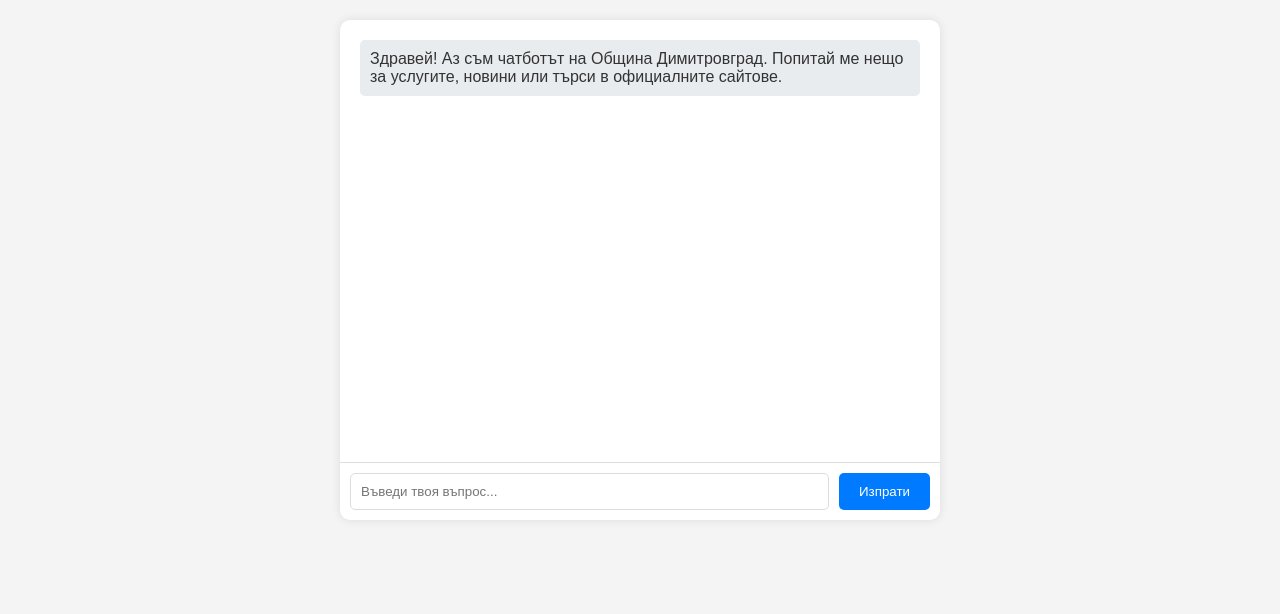
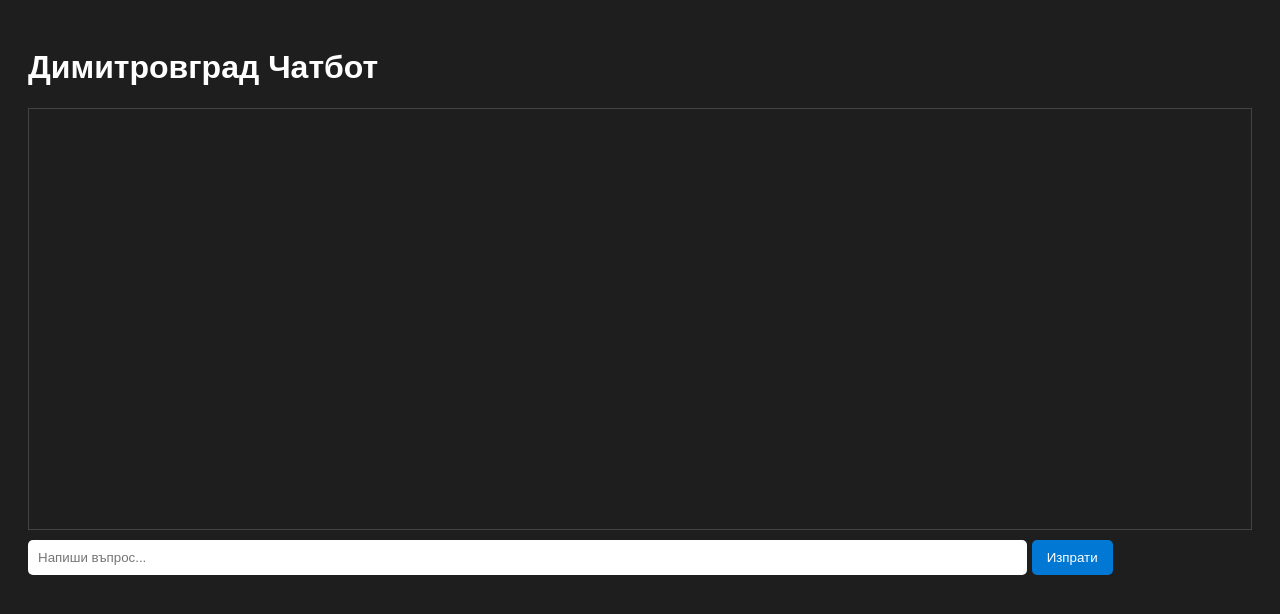
Before and after one commit to Deyan80/dimitrovgrad-chatbot, a Flask app: template templates/index.html in a window 1280 px wide. Shown: the top 614 px of the page. Run offline with Flask 3, Linux system fonts and the light colour scheme; the template is opened without the code that fills it, so the values that code supplies are empty.

Commit message:
Update index.html

```diff
--- a/templates/index.html
+++ b/templates/index.html
@@ -2,58 +2,70 @@
 <html lang="bg">
 <head>
     <meta charset="UTF-8">
-    <meta name="viewport" content="width=device-width, initial-scale=1.0">
-    <title>Чатбот за Община Димитровград</title>
+    <title>Димитровград Чатбот</title>
     <style>
-        body { font-family: Arial, sans-serif; margin: 0; padding: 20px; background-color: #f4f4f4; }
-        #chat-container { max-width: 600px; margin: 0 auto; background: white; border-radius: 10px; box-shadow: 0 0 10px rgba(0,0,0,0.1); height: 500px; display: flex; flex-direction: column; }
-        #messages { flex: 1; padding: 20px; overflow-y: auto; border-bottom: 1px solid #ddd; }
-        .message { margin-bottom: 10px; padding: 10px; border-radius: 5px; }
-        .user { background: #007bff; color: white; text-align: right; }
-        .bot { background: #e9ecef; color: #333; }
-        #input-container { display: flex; padding: 10px; }
-        #user-input { flex: 1; padding: 10px; border: 1px solid #ddd; border-radius: 5px; }
-        #send-btn { padding: 10px 20px; background: #007bff; color: white; border: none; border-radius: 5px; margin-left: 10px; cursor: pointer; }
-        #send-btn:hover { background: #0056b3; }
+        body { font-family: Arial, sans-serif; background-color: #1e1e1e; color: #fff; padding: 20px; }
+        #chat { border: 1px solid #444; padding: 10px; height: 400px; overflow-y: auto; margin-bottom: 10px; }
+        #userInput { width: 80%; padding: 10px; border: none; border-radius: 5px; }
+        #sendBtn { padding: 10px 15px; border: none; border-radius: 5px; background-color: #0078d4; color: #fff; cursor: pointer; }
+        .message { margin: 5px 0; }
+        .user { color: #00ffea; }
+        .bot { color: #ffa500; }
     </style>
 </head>
 <body>
-    <div id="chat-container">
-        <div id="messages">
-            <div class="message bot">Здравей! Аз съм чатботът на Община Димитровград. Попитай ме нещо за услугите, новини или търси в официалните сайтове.</div>
-        </div>
-        <div id="input-container">
-            <input type="text" id="user-input" placeholder="Въведи твоя въпрос..." onkeypress="if(event.key==='Enter') sendMessage();">
-            <button id="send-btn" onclick="sendMessage()">Изпрати</button>
-        </div>
-    </div>
+    <h1>Димитровград Чатбот</h1>
+    <div id="chat"></div>
+    <input type="text" id="userInput" placeholder="Напиши въпрос...">
+    <button id="sendBtn">Изпрати</button>
+
     <script>
-        async function sendMessage() {
-            const input = document.getElementById('user-input');
-            const message = input.value.trim();
-            if (!message) return;
-            addMessage(message, 'user');
+        const chat = document.getElementById('chat');
+        const input = document.getElementById('userInput');
+        const sendBtn = document.getElementById('sendBtn');
+
+        function addMessage(text, sender) {
+            const div = document.createElement('div');
+            div.classList.add('message', sender);
+            div.textContent = text;
+            chat.appendChild(div);
+            chat.scrollTop = chat.scrollHeight;
+        }
+
+        async function sendQuery() {
+            const query = input.value.trim();
+            if (!query) return;
+
+            addMessage(query, 'user');
             input.value = '';
+
             try {
                 const response = await fetch('/search', {
                     method: 'POST',
                     headers: { 'Content-Type': 'application/json' },
-                    body: JSON.stringify({ query: message })
+                    body: JSON.stringify({ query })
                 });
+
                 const data = await response.json();
-                addMessage(data.results || 'Няма резултати. Опитай с друг въпрос.', 'bot');
-            } catch (error) {
-                addMessage('Грешка при търсенето. Опитай пак.', 'bot');
+
+                if (data.error) {
+                    addMessage(data.error, 'bot');
+                } else if (data.length === 0) {
+                    addMessage('Няма намерени резултати.', 'bot');
+                } else {
+                    data.forEach(item => {
+                        addMessage(`${item.title} — ${item.link}`, 'bot');
+                    });
+                }
+            } catch (err) {
+                addMessage('Грешка при заявката.', 'bot');
             }
         }
-        function addMessage(text, sender) {
-            const messages = document.getElementById('messages');
-            const div = document.createElement('div');
-            div.className = `message ${sender}`;
-            div.textContent = text;
-            messages.appendChild(div);
-            messages.scrollTop = messages.scrollHeight;
-        }
+
+        sendBtn.addEventListener('click', sendQuery);
+        input.addEventListener('keypress', (e) => {
+            if (e.key === 'Enter') sendQuery();
+        });
     </script>
 </body>
 </html>
```
